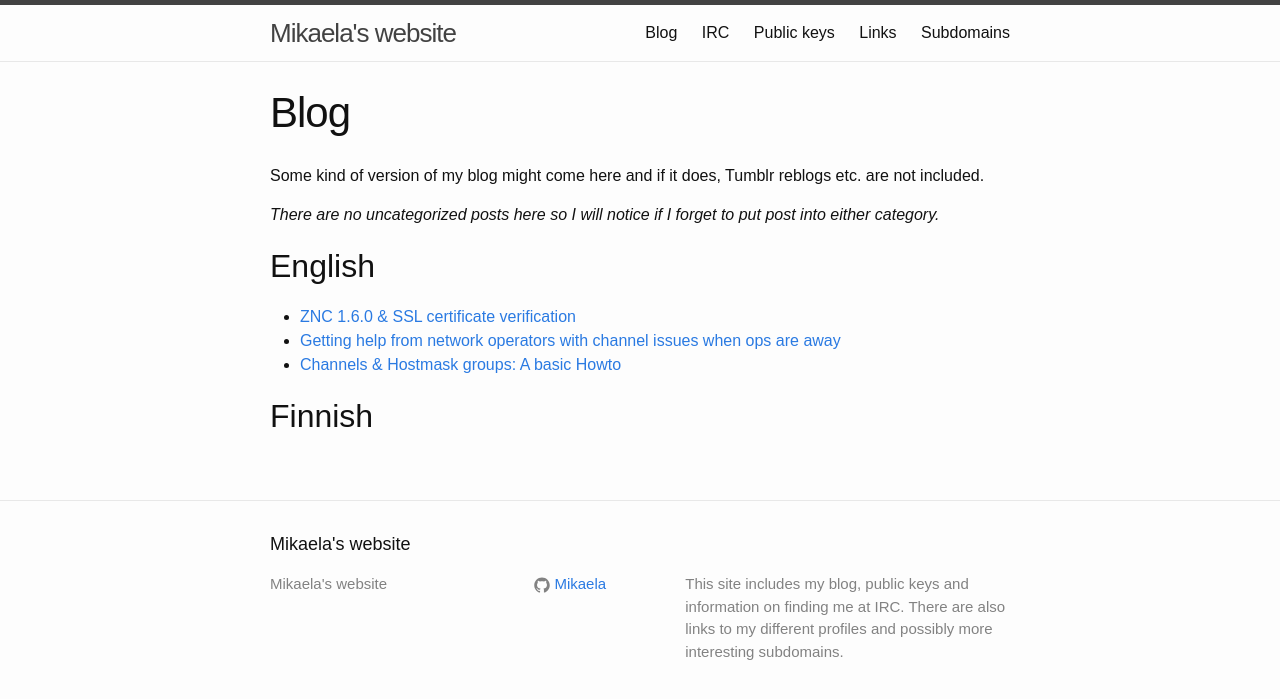
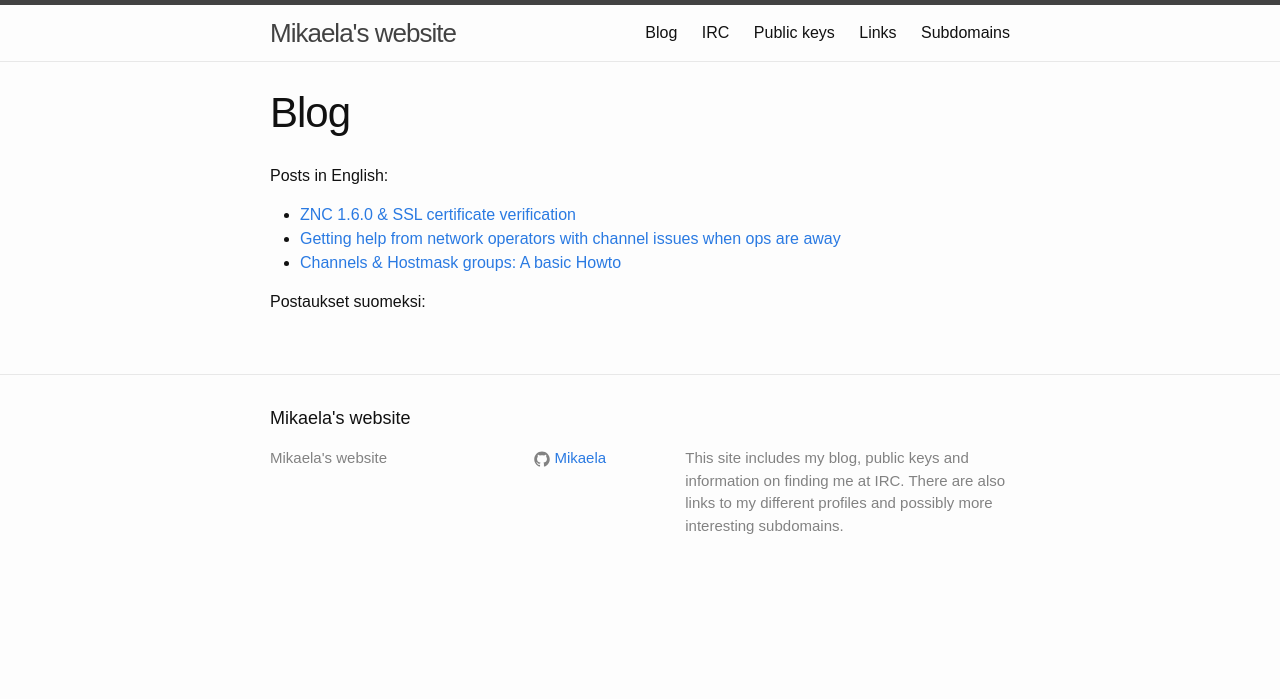
Before and after one commit to Mikaela/mikaela.github.io, a Jekyll site: the page built from blog/index.md, in a window 1280 px wide. Shown: the top 699 px of the page. Built offline with Jekyll 4.4.1, drawn with Linux system fonts in a browser that asks for light colours; Markdown is read by kramdown in place of the engine named in the settings.

Commit message:
blog/index.md: try to be a little more clear…

```diff
--- a/blog/index.md
+++ b/blog/index.md
@@ -4,13 +4,7 @@ title: Blog
 permalink: /blog/
 ---
 
-Some kind of version of my blog might come here and if it does, Tumblr
-reblogs etc. are not included.
-
-*There are no uncategorized posts here so I will notice if I forget
-to put post into either category.*
-
-## English
+Posts in English:
 
 <ul>
   {% for post in site.categories.english %}
@@ -20,7 +14,7 @@ to put post into either category.*
   {% endfor %}
 </ul>
 
-## Finnish
+Postaukset suomeksi:
 
 <ul>
   {% for post in site.categories.finnish %}
```
